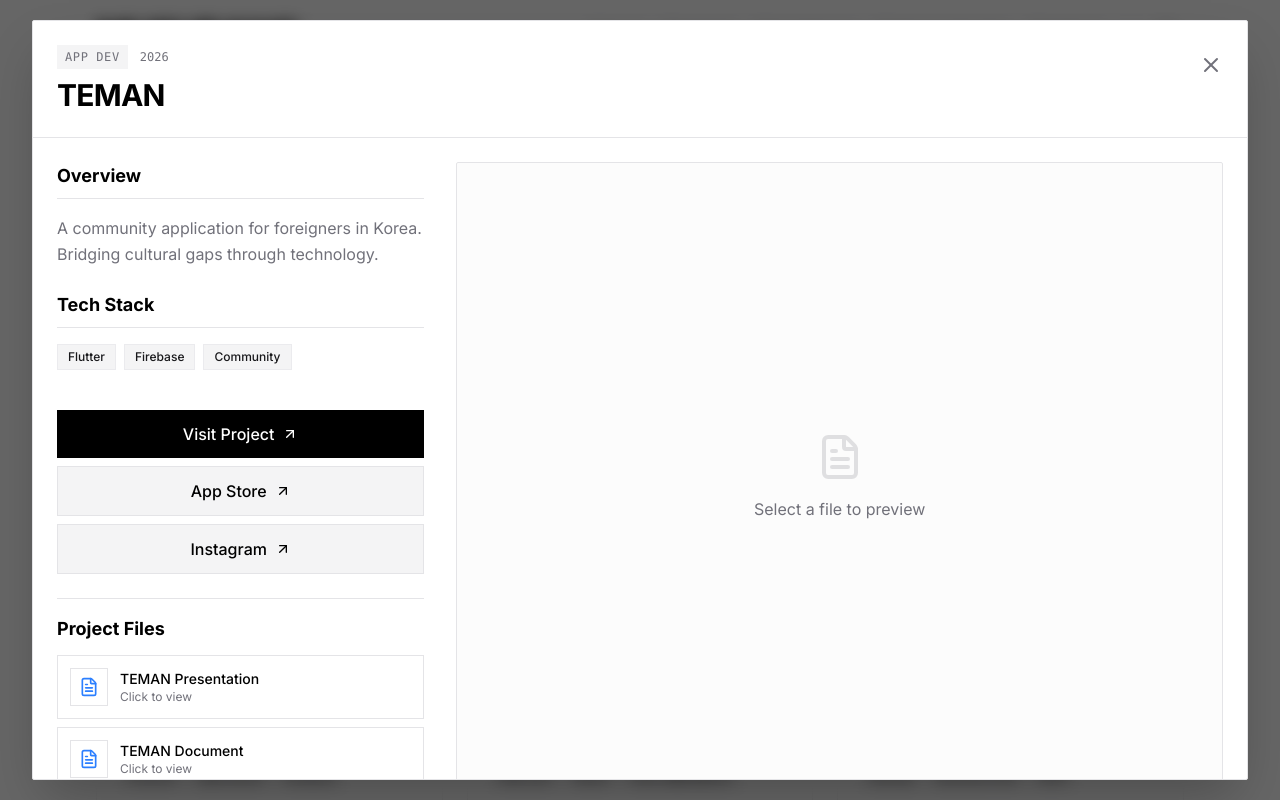
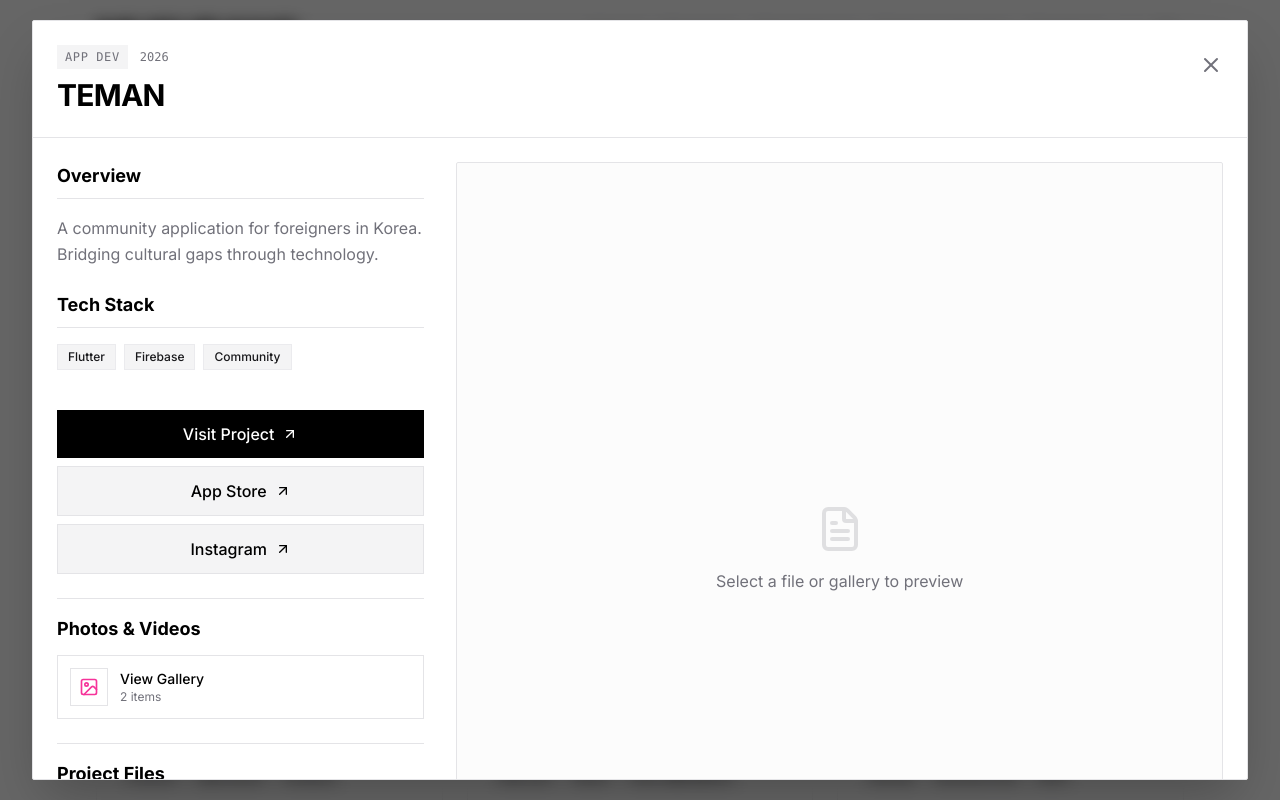
Before and after one commit to musudang/portfolio_LEE, a Next.js app: page / in a window 1280 px wide. Both pictures are taken after a click on the element 269 px from the left and 1283 px from the top of the page. Shown: the part 883-1683 px from the top of the page. Built offline with nearby package versions, Linux system fonts and the light colour scheme.

Commit message:
Add Photos & Videos gallery feature to ProjectModal

```diff
--- a/src/app/page.tsx
+++ b/src/app/page.tsx
@@ -4,7 +4,7 @@
 import { ProjectCard } from "@/components/ProjectCard";
 import { Timeline } from "@/components/Timeline";
 import { motion, AnimatePresence } from "framer-motion";
-import { Github, Linkedin, Mail, MapPin, Phone, Code, Dumbbell, Dog, Music, Play, X, FileText, ArrowUpRight } from "lucide-react";
+import { Github, Linkedin, Mail, MapPin, Phone, Code, Dumbbell, Dog, Music, Play, X, FileText, ArrowUpRight, Image as ImageIcon } from "lucide-react";
 import { useState, useEffect } from "react";
 import Link from "next/link";
 import Image from "next/image";
@@ -19,6 +19,7 @@
   category?: string;
   files?: { name: string; url: string }[];
   customLinks?: { name: string; url: string }[];
+  media?: { type: "image" | "video"; url: string }[];
 }
 
 export default function Home() {
@@ -36,6 +37,10 @@
       ],
       year: "2026",
       category: "App Dev",
+      media: [
+        { type: "image", url: "/internship.jpg" },
+        { type: "image", url: "/canaan_farmers.jpg" }
+      ],
       files: [
         { name: "TEMAN Presentation", url: "/files/TEMAN_presentation.pdf.pdf" },
         { name: "TEMAN Document", url: "/files/TEMAN_presentation.pdf1.pdf" }
@@ -662,6 +667,7 @@
 
 function ProjectModal({ project, onClose }: { project: Project; onClose: () => void }) {
   const [selectedFile, setSelectedFile] = useState<string | null>(null);
+  const [showGallery, setShowGallery] = useState(false);
 
   // Close when clicking outside or pressing Escape
   useEffect(() => {
@@ -753,6 +759,25 @@
               </div>
             )}
 
+            {/* Photos & Videos */}
+            {project.media && project.media.length > 0 && (
+              <div className="space-y-3 pt-4 border-t border-border">
+                <h3 className="text-lg font-bold">Photos & Videos</h3>
+                <button
+                  onClick={() => { setSelectedFile(null); setShowGallery(true); }}
+                  className={`w-full flex items-center gap-3 p-3 rounded-md border text-left transition-all ${showGallery ? "bg-secondary border-foreground" : "bg-card border-border hover:border-foreground/50"}`}
+                >
+                  <div className="p-2 bg-background rounded-sm border border-border">
+                    <ImageIcon size={20} className="text-pink-500" />
+                  </div>
+                  <div className="flex-1 overflow-hidden">
+                    <p className="font-medium text-sm truncate">View Gallery</p>
+                    <p className="text-xs text-muted-foreground">{project.media.length} items</p>
+                  </div>
+                </button>
+              </div>
+            )}
+
             {/* Files List */}
             {project.files && project.files.length > 0 && (
               <div className="space-y-3 pt-4 border-t border-border">
@@ -761,8 +786,8 @@
                   {project.files.map((file, idx) => (
                     <button
                       key={idx}
-                      onClick={() => setSelectedFile(file.url)}
-                      className={`w-full flex items-center gap-3 p-3 rounded-md border text-left transition-all ${selectedFile === file.url ? "bg-secondary border-foreground" : "bg-card border-border hover:border-foreground/50"}`}
+                      onClick={() => { setShowGallery(false); setSelectedFile(file.url); }}
+                      className={`w-full flex items-center gap-3 p-3 rounded-md border text-left transition-all ${!showGallery && selectedFile === file.url ? "bg-secondary border-foreground" : "bg-card border-border hover:border-foreground/50"}`}
                     >
                       <div className="p-2 bg-background rounded-sm border border-border">
                         <FileText size={20} className="text-blue-500" />
@@ -780,7 +805,19 @@
 
           {/* Preview Area */}
           <div className="lg:col-span-2 bg-secondary/30 rounded-lg border border-border overflow-hidden min-h-[600px] flex flex-col">
-            {selectedFile ? (
+            {showGallery && project.media ? (
+              <div className="flex-1 overflow-auto p-6 grid grid-cols-1 md:grid-cols-2 gap-4">
+                {project.media.map((m, idx) => (
+                  <div key={idx} className="relative aspect-square bg-black/5 rounded-md overflow-hidden border border-border">
+                    {m.type === "image" ? (
+                      <img src={m.url} alt={`Media ${idx}`} className="w-full h-full object-contain" />
+                    ) : (
+                      <video src={m.url} controls className="w-full h-full object-contain" />
+                    )}
+                  </div>
+                ))}
+              </div>
+            ) : selectedFile ? (
               <iframe
                 src={selectedFile}
                 className="w-full h-full min-h-[70vh]"
@@ -789,7 +826,7 @@
             ) : (
               <div className="flex-1 flex flex-col items-center justify-center text-muted-foreground p-8">
                 <FileText size={48} className="mb-4 opacity-20" />
-                <p>Select a file to preview</p>
+                <p>Select a file or gallery to preview</p>
               </div>
             )}
           </div>
```
